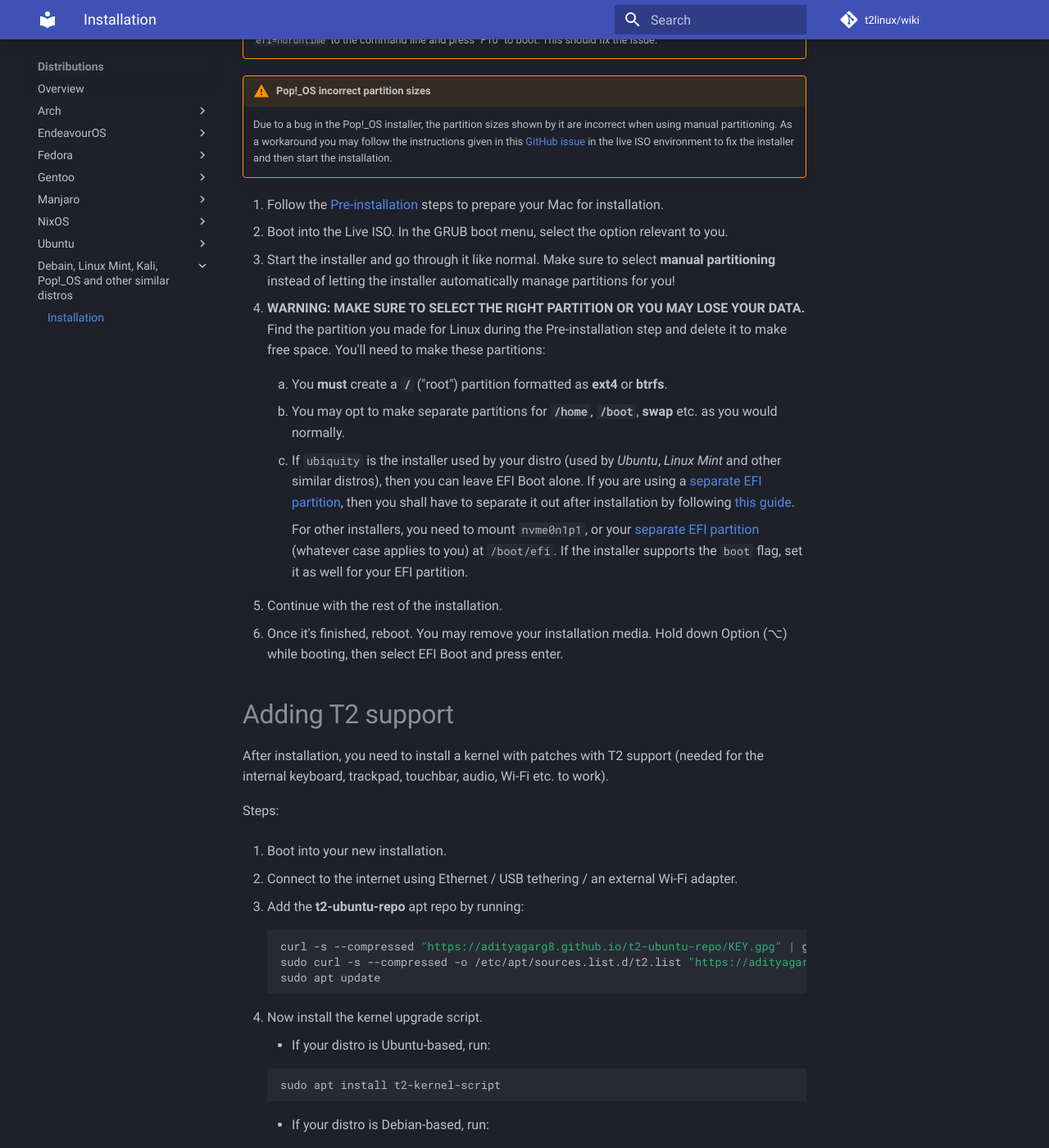
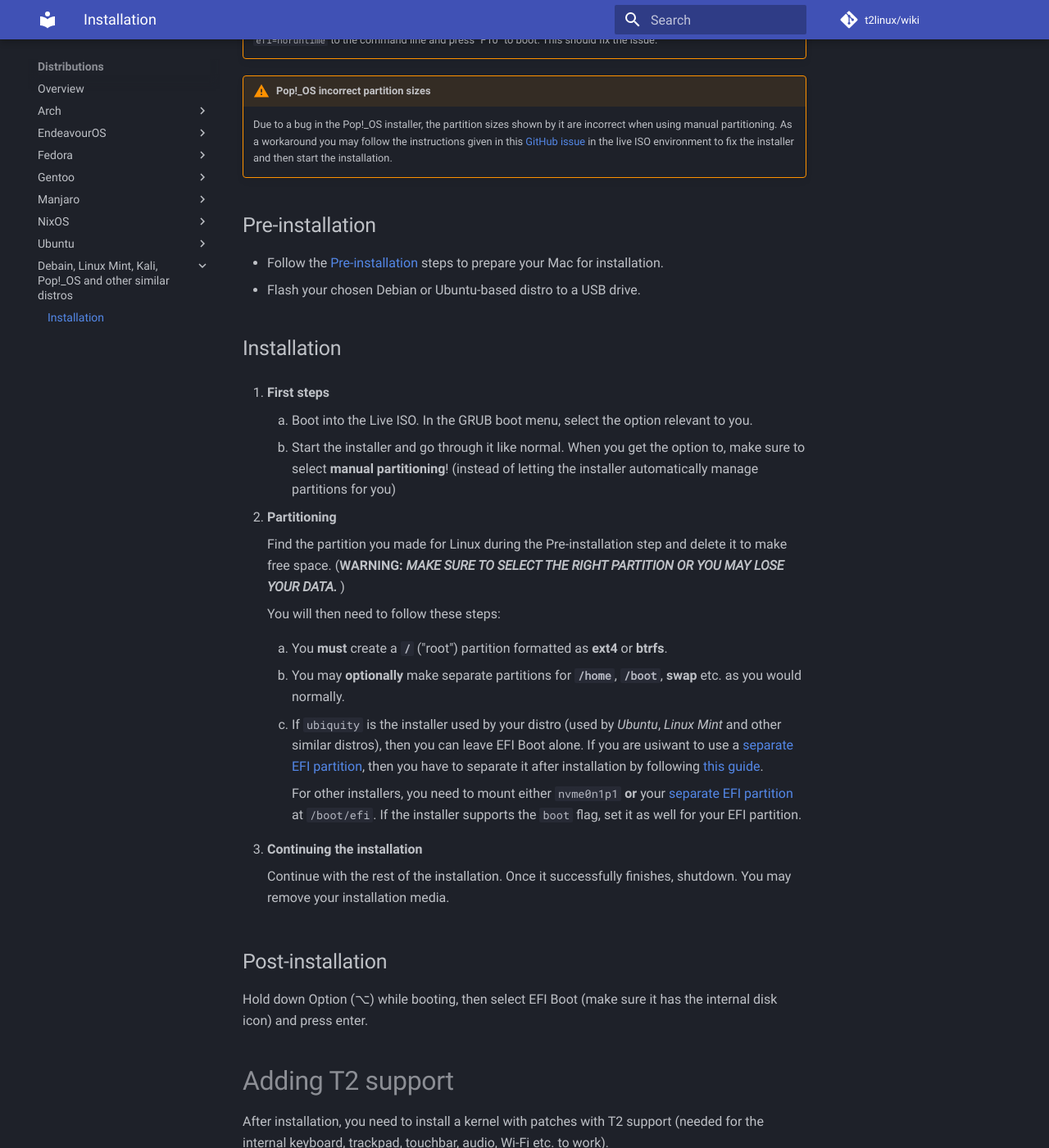
Before and after one commit to t2linux/wiki, an MkDocs documentation site: the page built from docs/distributions/debian/installation.md, in a window 1280 px wide and 1400 px high, scrolled down 1205 px. Shown: the whole window at 82% size. Built offline with MkDocs 1.6.1 and Material for MkDocs 9.7.7, drawn with Linux system fonts in a browser that asks for light colours; comment, search, counter and statistics services are not loaded.

Commit message:
Rework Installation section, attempting to make it more clear

```diff
--- a/docs/distributions/debian/installation.md
+++ b/docs/distributions/debian/installation.md
@@ -34,21 +34,38 @@ Some popular distros include:
 !!! Warning "Pop!_OS incorrect partition sizes"
     Due to a bug in the Pop!_OS installer, the partition sizes shown by it are incorrect when using manual partitioning. As a workaround you may follow the instructions given in this [GitHub issue](https://github.com/elementary/installer/issues/620#issuecomment-1356978490) in the live ISO environment to fix the installer and then start the installation.
 
-1. Follow the [Pre-installation](https://wiki.t2linux.org/guides/preinstall) steps to prepare your Mac for installation.
-2. Boot into the Live ISO. In the GRUB boot menu, select the option relevant to you.
-3. Start the installer and go through it like normal. Make sure to select **manual partitioning** instead of letting the installer automatically manage partitions for you!
-4. **WARNING: MAKE SURE TO SELECT THE RIGHT PARTITION OR YOU MAY LOSE YOUR DATA.** Find the partition you made for Linux during the Pre-installation step and delete it to make free space. You'll need to make these partitions:
+## Pre-installation
+
+* Follow the [Pre-installation](https://wiki.t2linux.org/guides/preinstall) steps to prepare your Mac for installation.
+* Flash your chosen Debian or Ubuntu-based distro to a USB drive.
+
+## Installation
+
+1. **First steps**
+    1. Boot into the Live ISO. In the GRUB boot menu, select the option relevant to you.
+    2. Start the installer and go through it like normal. When you get the option to, make sure to select **manual partitioning**! (instead of letting the installer automatically manage partitions for you)
+
+2. **Partitioning**
+
+    Find the partition you made for Linux during the Pre-installation step and delete it to make free space. (**WARNING:** ***MAKE SURE TO SELECT THE RIGHT PARTITION OR YOU MAY LOSE YOUR DATA.*** )
+
+    You will then need to follow these steps:
 
     1. You **must** create a **`/`** ("root") partition formatted as **ext4** or **btrfs**.
 
-    2. You may opt to make separate partitions for **`/home`**, **`/boot`**, **swap** etc. as you would normally.
+    2. You may **optionally** make separate partitions for **`/home`**, **`/boot`**, **swap** etc. as you would normally.
 
-    3. If `ubiquity` is the installer used by your distro (used by *Ubuntu*, *Linux Mint* and other similar distros), then you can leave EFI Boot alone. If you are using a [separate EFI partition](https://wiki.t2linux.org/guides/windows/#using-seperate-efi-partitions), then you shall have to separate it out after installation by following [this guide](https://wiki.t2linux.org/guides/windows/#seperate-the-efi-partition-after-linux-is-installed).
+    3. If `ubiquity` is the installer used by your distro (used by *Ubuntu*, *Linux Mint* and other similar distros), then you can leave EFI Boot alone. If you are usiwant to use a [separate EFI partition](https://wiki.t2linux.org/guides/windows/#using-seperate-efi-partitions), then you have to separate it after installation by following [this guide](https://wiki.t2linux.org/guides/windows/#seperate-the-efi-partition-after-linux-is-installed).
 
-        For other installers, you need to mount `nvme0n1p1`, or your [separate EFI partition](https://wiki.t2linux.org/guides/windows/#using-seperate-efi-partitions) (whatever case applies to you) at `/boot/efi`. If the installer supports the `boot` flag, set it as well for your EFI partition.
+        For other installers, you need to mount either `nvme0n1p1` **or** your [separate EFI partition](https://wiki.t2linux.org/guides/windows/#using-seperate-efi-partitions) at `/boot/efi`. If the installer supports the `boot` flag, set it as well for your EFI partition.
 
-5. Continue with the rest of the installation.
-6. Once it's finished, reboot. You may remove your installation media. Hold down Option (⌥) while booting, then select EFI Boot and press enter.
+3. **Continuing the installation**
+
+    Continue with the rest of the installation. Once it successfully finishes, shutdown. You may remove your installation media.
+
+## Post-installation
+
+Hold down Option (⌥) while booting, then select EFI Boot (make sure it has the internal disk icon) and press enter.
 
 # Adding T2 support
 
```
